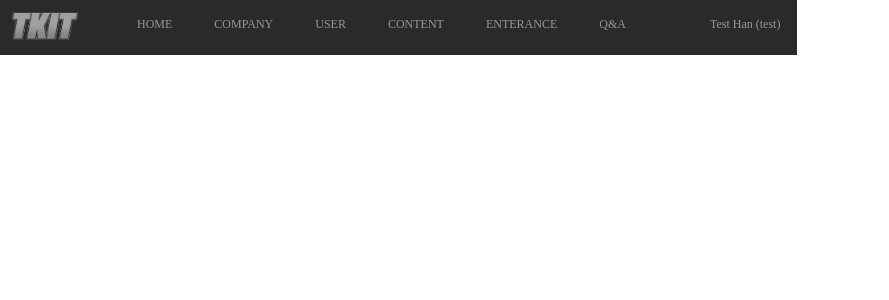
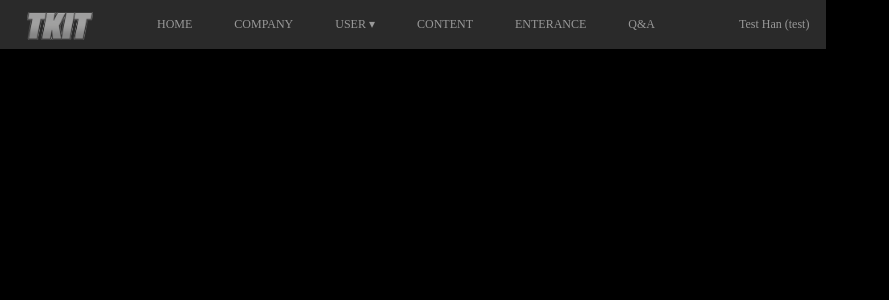
Before and after one commit to rjkorea/cabbage, an Angular app: page / in a window 1280 px wide. Shown: the top 300 px of the page, without its empty margins (0-889 px from the left). Built offline with nearby package versions, Linux system fonts and the light colour scheme; a web font is replaced by a local one.

Commit message:
set contents box and background color

```diff
--- a/src/app/app.component.html
+++ b/src/app/app.component.html
@@ -1,5 +1,4 @@
-<!-- TODO: Set slide animation to show and hide the navBar -->
-<div class="header">
-  <app-header></app-header>
+<app-header></app-header>
+<div class="content">
+  <router-outlet></router-outlet>
 </div>
-<router-outlet></router-outlet>
--- a/src/app/components/header/header.component.html
+++ b/src/app/components/header/header.component.html
@@ -1,3 +1,4 @@
+<!-- TODO: *OPTIONAL Set slide animation to show and hide the navBar -->
 <div class="navBar">
   <a routerLink="/"><img class="logo" src="/assets/images/logo.svg"></a>
   <nav class="bold">
--- a/src/app/components/header/header.component.scss
+++ b/src/app/components/header/header.component.scss
@@ -4,15 +4,14 @@
   position: absolute;
   top: 0px;
   left: 0px;
-  height: 55px;
   width: stretch; // -webkit-fill-available
   background-color: rgba(42, 42, 42, 1);
 
   nav {
     position: relative;
-    left: 120px;
+    left: 140px;
     padding: 17px;
-    margin-right: 120px;
+    margin-right: 140px;
     font-size: 0.75em;
 
     li {
@@ -30,6 +29,7 @@
 .logo {
   position: absolute;
   padding: 12px;
+  margin-left: 15px;
 }
 
 .login-user {
--- a/src/app/components/header/header.component.ts
+++ b/src/app/components/header/header.component.ts
@@ -12,7 +12,7 @@ export class HeaderComponent implements OnInit {
     this.menu = {
       home: 'HOME',
       company: 'COMPANY',
-      user: 'USER',
+      user: 'USER ▾',
       content: 'CONTENT',
       enterance: 'ENTERANCE',
       qna: 'Q&A'
--- a/src/assets/css/base.scss
+++ b/src/assets/css/base.scss
@@ -3,4 +3,16 @@
 li { list-style: none; }
 a { text-decoration: none; color: inherit; }
 
-.container { box-sizing: border-box; justify-content: center; align-items: center; padding: 0.5em; }
+.content {
+  position: absolute;
+  box-sizing: border-box;
+  justify-content: center;
+  align-items: center;
+  width: stretch;
+  left: 0px;
+  top: 0px;
+  bottom: 0px;
+  padding: 0.5em;
+  background-color: rgba(0, 0, 0, 1);
+  z-index: -1;
+}
--- a/src/assets/css/fonts.scss
+++ b/src/assets/css/fonts.scss
@@ -15,7 +15,7 @@
 body {
 	font-family: 'NotoSansCJKkrRegular';
 
-	.bold a {
+	.bold {
 		font-family: 'NotoSansCJKkrBold';
 	}
 }
```
